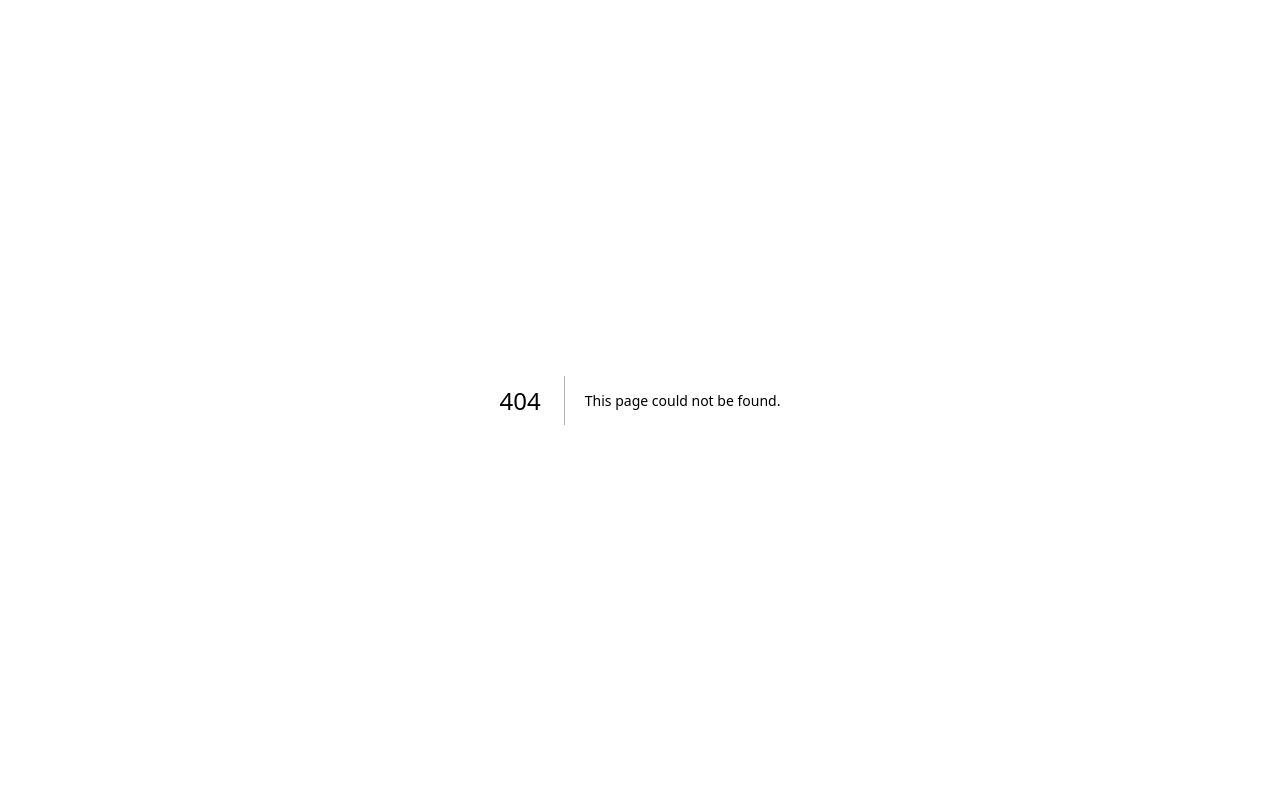
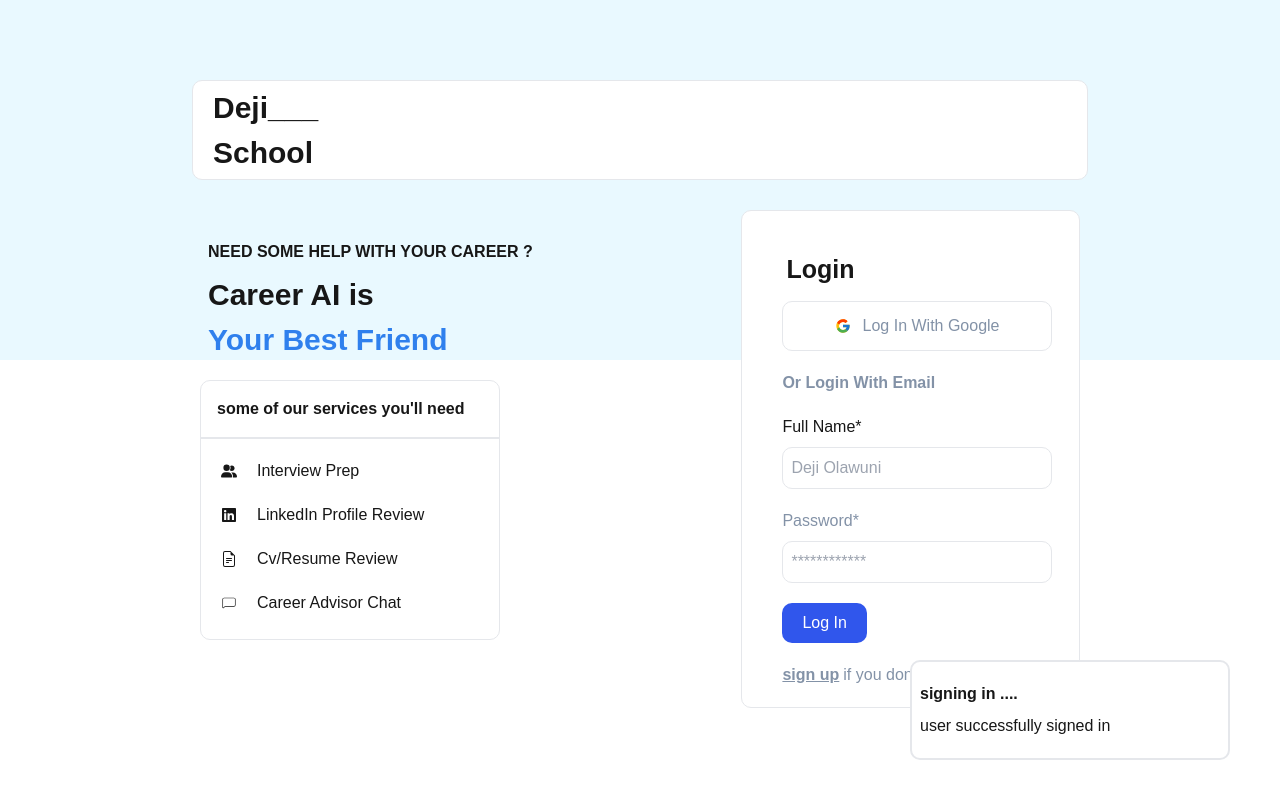
Before and after one commit to binarybeastt/nextjs-frontend, a Next.js app: page /Signin in a window 1280 px wide. Before the commit this address had no page. Built offline with nearby package versions, Linux system fonts and the light colour scheme.

Commit message:
made adjustment to Ui

```diff
--- /dev/null
+++ b/src/app/Signin/page.tsx
@@ -0,0 +1,65 @@
+"use client";
+// import React, { useState } from "react";
+import Link from "next/link";
+// import SignUp from "@/app/components/SignUp";
+import Login from "@/app/components/Login";
+import Modal from "@/app/components/Modal";
+import React from "react";
+
+const Log = () => {
+  return (
+    <div className="px-4 py-4 sm:px-0 sm:py-0">
+      <div className="sm:bg-[#E9F9FF] mt-10 sm:py-10 sm:mt-0 sm:pb-28 h-[360px]">
+        <p className="border-2 sm:bg-white sm:border sm:w-[70%] sm:mt-10 sm:mx-auto  sm:py-1 rounded-[10px]  px-5 font-bold text-[30px] capitalize">
+          deji___ <br />
+          school
+        </p>
+        <div className="sm:mx-20 sm:mt-10 mt-5 sm:flex justify-between">
+          <div className="sm:mt-5 mt-10 ml-2 sm:ml-32 ">
+            <p className="py-2 sm:py-0 uppercase font-bold">
+              need some help with your career ?
+            </p>
+            <p className="font-bold sm:mt-2  text-[30px]">
+              Career AI is <br />{" "}
+              <span className="capitalize text-[#2F80ED]">
+                your best friend
+              </span>
+            </p>
+          </div>
+        </div>
+        <div className="hidden sm:flex absolute right-[200px] top-[210px] sm:pb-10 ">
+          <Login />
+        </div>
+        <div className="sm:mx-20 sm:absolute sm:top-[300px] sm:left-10">
+          <Modal />
+        </div>
+      </div>
+      <div className="flex sm:hidden px-5 py-2 mt-[300px] justify-between pb-20">
+          <Link
+            className="text-white bg-[#3056EC] px-5 py-2 rounded-[10px]"
+            href={"Signup"}
+          >
+            sign up
+          </Link>
+          <Link
+            className="text-white bg-[#3056EC] px-5 py-2 rounded-[10px]"
+            href={"login"}
+          >
+            Log In
+          </Link>
+          {/* creating a modal for signing in */}
+        </div>
+      {/* mobile screen sign up component */}
+
+      <div className=" sm:h-[120px] sm:mt-[300px] bg-red-90 hidde relative">
+        <div className="bg-white border-2 w-[25%] px-2 py-5 rounded-[10px] h-fit absolute right-[50px] top-0  bottom-[0px] space-y-2">
+          <h4 className="font-bold">signing in ....</h4>
+          <p>user successfully signed in</p>
+        </div>
+      </div>
+
+    </div>
+  );
+};
+
+export default Log;
--- a/src/app/Signup/page.tsx
+++ b/src/app/Signup/page.tsx
@@ -12,7 +12,7 @@ const SignUp = () => {
         deji___ <br />
         school
       </p>
-      <div className="sm:absolute sm:left-48 sm:pb-10">
+      <div className="sm:absolute sm:left-48 sm:pb-20">
         <Signup />
       </div>
     </div>
--- a/src/app/components/SignUp.tsx
+++ b/src/app/components/SignUp.tsx
@@ -128,7 +128,7 @@ export default function Register() {
 
           <div className="flex items-center gap-x-1 mt-5 pb-5">
             <Link
-              href="/login"
+              href="/Signin"
               className="underline text-[#8392A7] font-bold hover:text-[#2F80ED]"
             >
               Login
--- a/src/app/home/page.tsx
+++ b/src/app/home/page.tsx
@@ -11,6 +11,7 @@ import Screen1 from "@/app/components/screens/Screen1";
 import Screen2 from "@/app/components/screens/Screen2";
 import Screen3 from "@/app/components/screens/Screen3";
 import Screen4 from "@/app/components/screens/Screen4";
+// import Signup from "@/app/Signup/page"
 
 const Home = () => {
   const [currentPage, setCurrentPage] = useState<
@@ -39,10 +40,14 @@ const Home = () => {
     }
   }, [router]);
 
+  const handleLogOut = () => {
+    router.push('/');
+  }
+
   return (
     <>
       <div className="px-4 py-4 sm:px-0 sm:py-0 ">
-        <div className="flex border-2 items-center sm:bg-white sm:border sm:w-[90%] sm:mt-10 sm:mx-auto  sm:py-1 rounded-[10px]  justify-between px-5">
+        <div className="flex border-2 items-center sm:bg-white sm:border sm:w-[90%] sm:mt-20 sm:mx-auto  sm:py-1 rounded-[10px]  justify-between px-5">
           <p className="font-bold text-[30px] capitalize">
             deji___ <br />
             school
@@ -51,7 +56,7 @@ const Home = () => {
             className="sm:hidden text-[30px] cursor-pointer"
             onClick={handleHamburgerMenu}
           />
-          <button className="hidden sm:flex">log out</button>
+          <button className="hidden sm:flex bg-[#0F172A] text-white rounded-[5px] px-4 py-2 capitalize font-bold" onClick={handleLogOut} >logout</button>
         </div>
         {/* contsainer div */}
         <div className="flex sm:flex-row flex-col gap-x-2 relative sm:absolute pb-10">
```
Also changed, not shown: src/app/login/page.tsx (+7 -2 lines).
